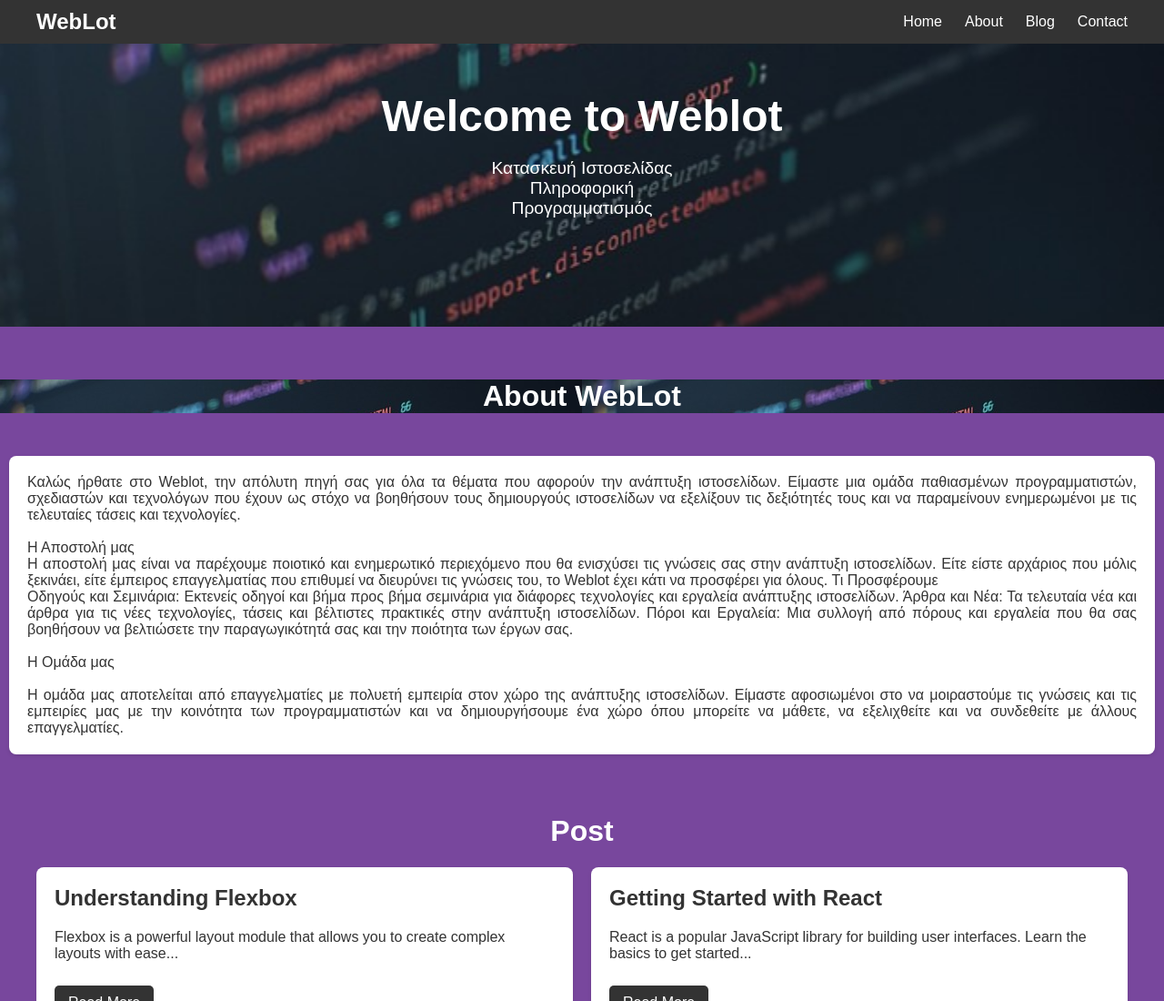
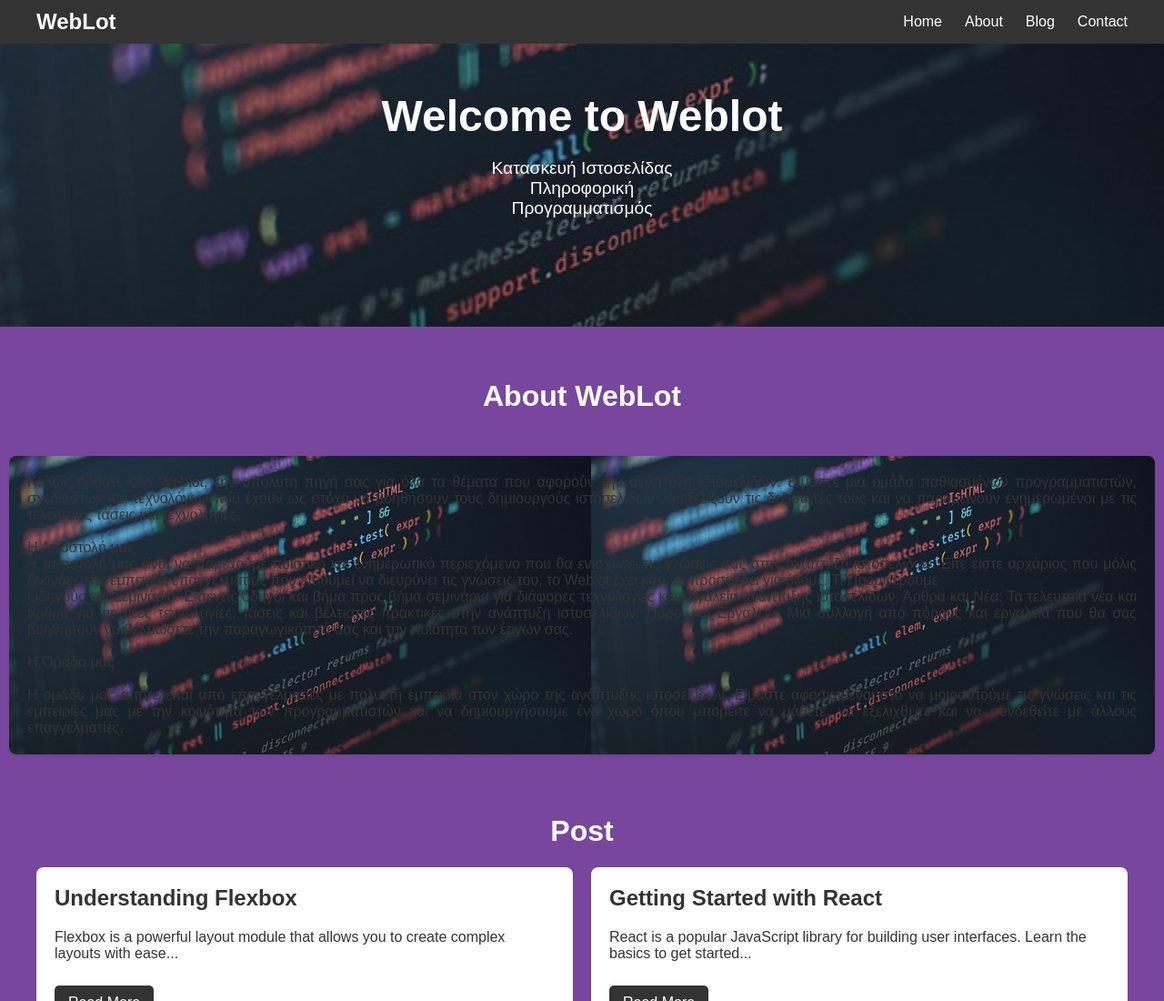
Before and after one commit to WebLotDev/WebLotDev.github.io, a plain HTML site: page index.html in a window 1280 px wide. Shown: the top 1100 px of the page at 91% size. Drawn offline with Linux system fonts and the light colour scheme.

Commit message:
Update index.html

```diff
--- a/index.html
+++ b/index.html
@@ -28,9 +28,9 @@
                 Προγραμματισμός
             </p>
         </section>
-        <Br><br><h1 style="text-align: center; color: white; background-image: url(./files/img/code-5113374_640.jpg);">About WebLot</h1>
+        <Br><br><h1 style="text-align: center; color: white;">About WebLot</h1>
         <section id="about" style="padding: 10px;">
-            <p class="post" style="text-align: justify;">
+            <p class="post" style="text-align: justify; background-image: url(./files/img/code-5113374_640.jpg);">
                 Καλώς ήρθατε στο Weblot, την απόλυτη πηγή σας για όλα τα θέματα που αφορούν την ανάπτυξη ιστοσελίδων. Είμαστε μια ομάδα παθιασμένων προγραμματιστών, σχεδιαστών και τεχνολόγων που έχουν ως στόχο να βοηθήσουν τους δημιουργούς ιστοσελίδων να εξελίξουν τις δεξιότητές τους και να παραμείνουν ενημερωμένοι με τις τελευταίες τάσεις και τεχνολογίες.
 <br><br>Η Αποστολή μας<br>
 
```
